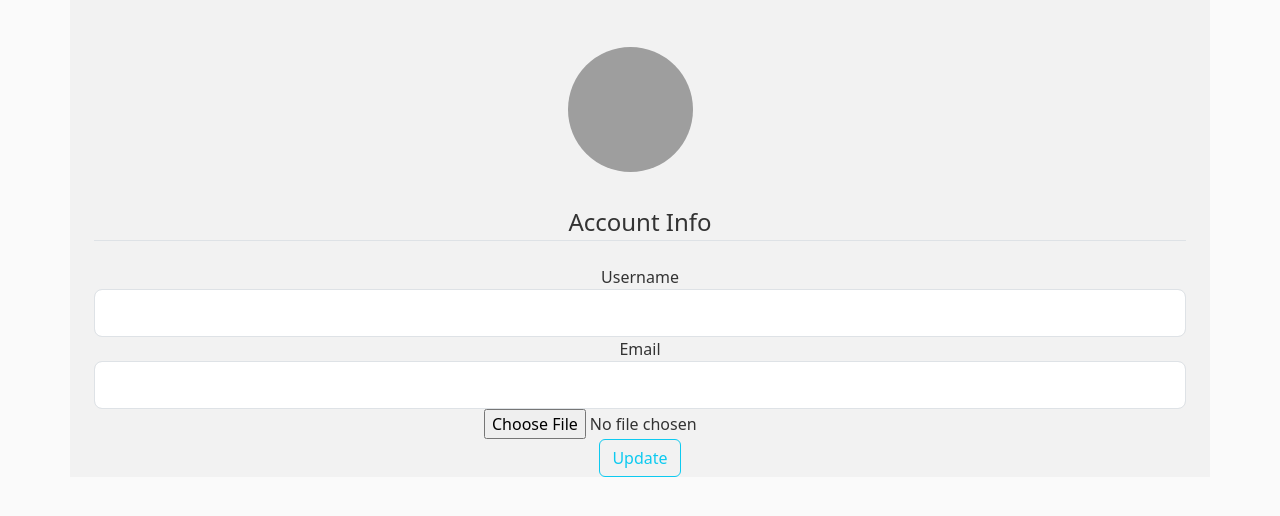
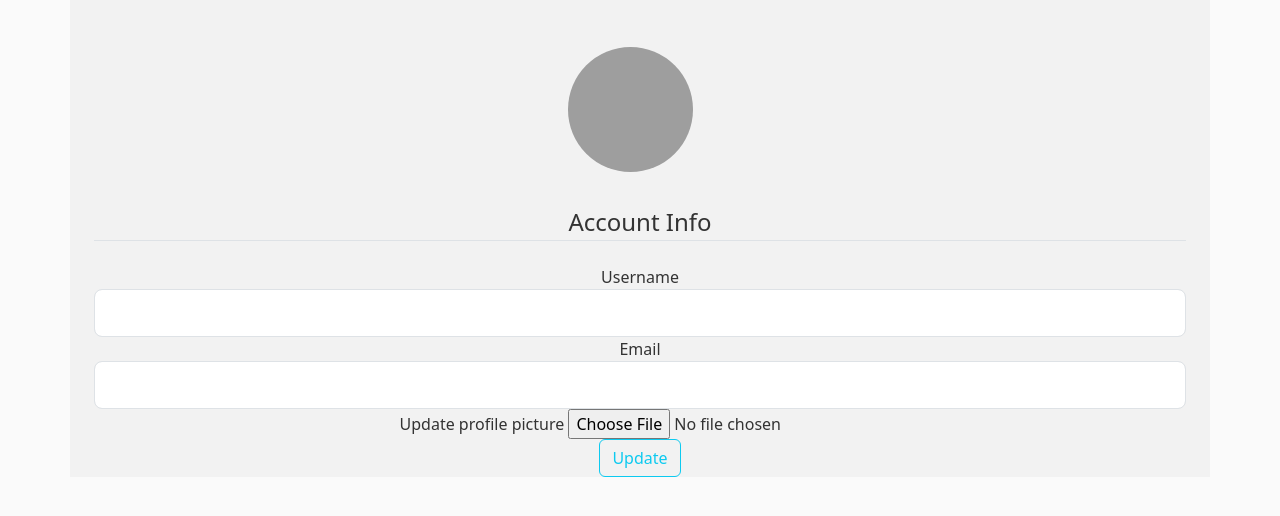
Before and after one commit to JuliusDgenius/alx-portfolio_project, a Flask app: template benefitsHub/templates/account.html in a window 1280 px wide. Shown: the part 81-597 px from the top of the page. Run offline with Flask 3, Linux system fonts and the light colour scheme; tables that the repository leaves empty hold one stand-in row (values such as "Sample post"); the template is opened without the code that fills it: values that come from a table or form of the project are taken from there, most other values are stand-ins (such as "Sample title", 1, 10 or a date in 2020); some libraries are stand-ins or nearby versions; grey boxes are pictures that could not be loaded.

Commit message:
add account page set up code

```diff
--- a/benefitsHub/templates/account.html
+++ b/benefitsHub/templates/account.html
@@ -41,7 +41,7 @@
                           {% endif %}
                   </div>
                   <div class="form-group">
-                    {{ form.update_picture.lalbel(class="form-control-label") }}
+                    {{ form.update_picture.label(class="form-control-label") }}
                     {{ form.update_picture(class="form-control-file") }}
                     {% if form.update_picture.errors %}
                       {% for error in form.update_picture.errors %}
```
